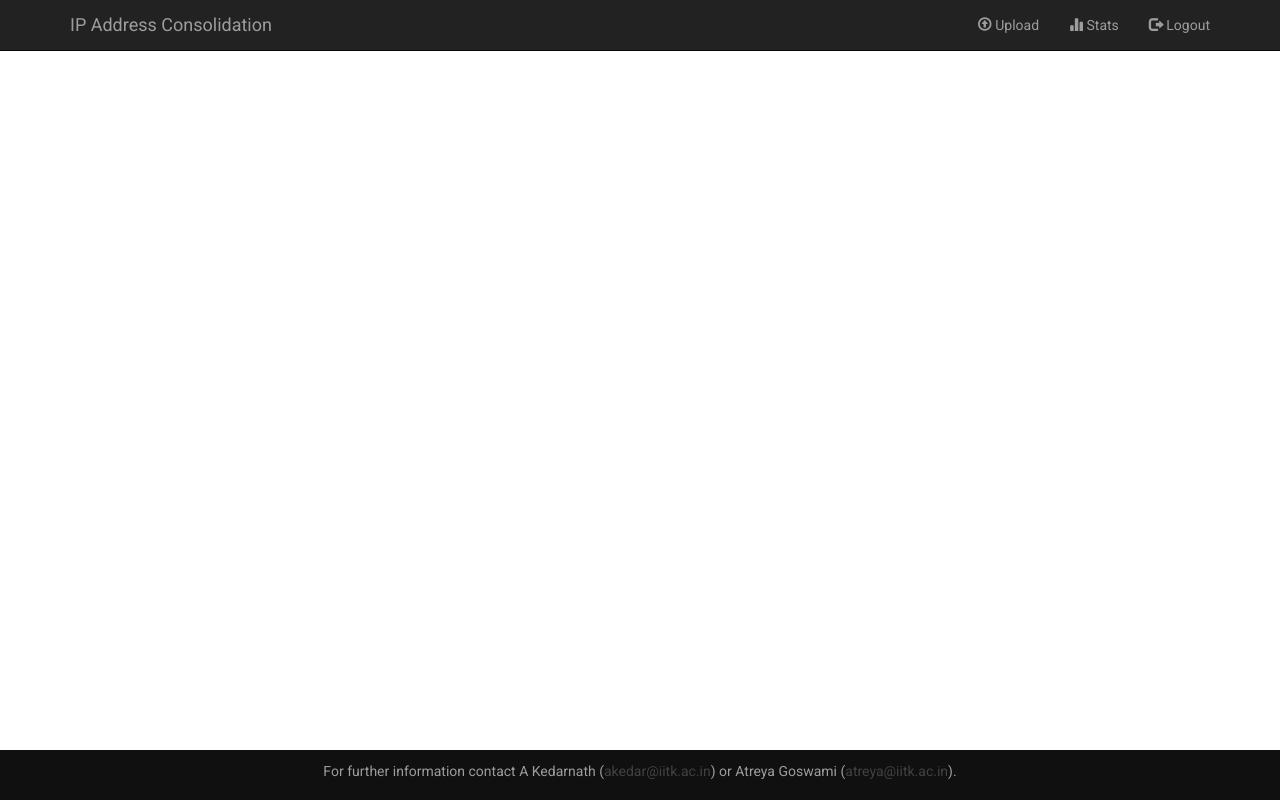
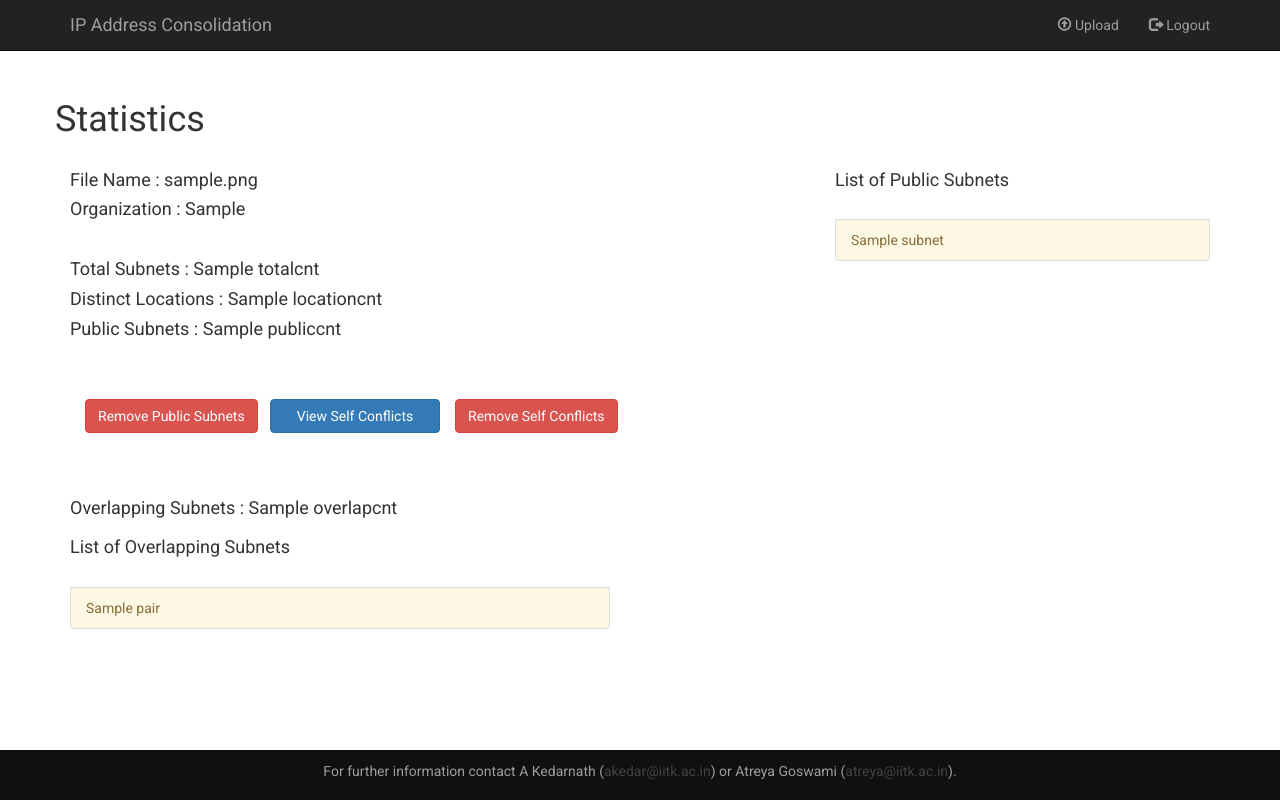
Before and after one commit to atreya221/CS396A, a Django app: template src/templates/stats.html in a window 1280 px wide. Run offline with Django 4.2, Linux system fonts and the light colour scheme; tables that the repository leaves empty hold one stand-in row (values such as "Sample post"); the template is opened without the code that fills it: values that come from a table or form of the project are taken from there, most other values are stand-ins (such as "Sample title", 1, 10 or a date in 2020); some libraries are stand-ins or nearby versions.

Commit message:
Added function for removing public subnets and self conflicts

```diff
--- a/src/src/urls.py
+++ b/src/src/urls.py
@@ -32,5 +32,7 @@ urlpatterns = [
     path("formsubmit/", views.submitForm, name="submitForm"),
     path("deleteFile/", views.deleteFile, name="submitForm"),
     path("stats/", views.stats, name="upload"),
+    path("removePublic/", views.removePublicSubnets, name="removePublicSubnets"),
+    path("resolveSelfConflicts/", views.resolveSelfConflicts, name="resolveSelfConflicts"),
     path('', views.UploadView.as_view(), name='fileupload'),
 ]+ static(settings.MEDIA_URL, document_root=settings.MEDIA_ROOT)
--- a/src/templates/dashboard.html
+++ b/src/templates/dashboard.html
@@ -27,7 +27,6 @@
                 <div class="collapse navbar-collapse" id="myNavbar">
                     <ul class="nav navbar-nav navbar-right">
                             <li><a href="/upload"><span class="glyphicon glyphicon-upload"></span> Upload</a></li>
-                            <li><a href="/stats"><span class="glyphicon glyphicon-stats"></span> Stats</a></li>
                             <li><a href="/logout"><span class="glyphicon glyphicon-log-out"></span> Logout</a></li>
                     </ul>
                 </div>
--- a/src/templates/stats.html
+++ b/src/templates/stats.html
@@ -27,63 +27,72 @@
                 <div class="collapse navbar-collapse" id="myNavbar">
                     <ul class="nav navbar-nav navbar-right">
                         <li><a href="/upload"><span class="glyphicon glyphicon-upload"></span> Upload</a></li>
-                        <li><a href="/stats"><span class="glyphicon glyphicon-stats"></span> Stats</a></li>
                         <li><a href="/logout"><span class="glyphicon glyphicon-log-out"></span> Logout</a></li>
                     </ul>
                 </div>
             </div>
         </div>
 
-		<!--<div class="container container-modi">
-			<div class="row row-style">
-				<div class="col-xs-offset-2 col-xs-8 col-md-offset-3 col-md-6">
-                    {% if messages %}
-                    {% for message in messages %}
-                    {% if message.tags %}
-                    {% if message.tags == "error" %}
-                    <div class="panel panel-danger">
-                    {% endif %}
-                    {% if message.tags == "success" %}
-                    <div class="panel panel-success">
-                    {% endif %}
-						<div class="panel-heading">
-							<strong><h5 class="{{ message.tags }}">{{ message }}</h5></strong>
+		<div class="container container-fluid">
+            <div class="row">
+                <main class="col-md-9 ml-sm-auto col-lg-12 px-md-4 py-4">
+                    <div class="row">
+                        <div class="col-12 col-xl-8 mb-4 mb-lg-0">
+                            <div class="card">
+                                <h1 class="h1" style="margin-top: 100px; margin-bottom: 20px;">Statistics</h1>
+                                <div class="card col-lg-6">
+                                    <h4 class="card-header">File Name : {{file.file.name}}</h4>
+                                    <h4 class="card-header">Organization : {{file.organization}}</h4>
+                                    <br>
+                                    <h4 class="card-header">Total Subnets : {{totalcnt}}</h4>
+                                    <h4 class="card-header">Distinct Locations : {{locationcnt}}</h4>
+                                    <h4 class="card-header">Public Subnets : {{publiccnt}}</h4>
+                                    <center>
+                                        {% if public_subnets %}
+                                        <div class="form-group col-lg-4">
+                                            <input style="margin-top: 50px; margin-bottom: 50px;" type="submit" value="Remove Public Subnets" class="btn btn-danger">
                                         </div>
                                         {% endif %}
-                    {% endfor %}
-                    {% else %}
-                    <div class="panel panel-primary">
-                        <div class="panel-heading">
-                            <h4><strong>LOGIN</strong></h4>
-                        </div>
-                    {% endif %}
-
-						<div class="panel-body panel-body-style">
-							<p class="text-warning">
-								<em>Login to use the Portal</em>
-							</p>
-                            <form action="/user/loginUser" method="post">
+                                        <form method="post" action="/stats/?file_id={{file.file_id}}">
                                             {% csrf_token %}
-                                <div class="form-group">
-                                    <input type="text" name="username" id="username" placeholder="username" class="form-control" required="True" autofocus="True">
-                                </div>
-                                <div class="form-group">
-                                    <input type="password" name="password" id = "password" placeholder="Password" class="form-control" required="True" pattern=".{6,}" autofocus>
-                                </div>
-                                <div class="form-group">
-                                    <input type="submit" class="btn btn-primary" value="Login">
+                                            <div class="form-group col-lg-4">
+                                                <input style="margin-top: 50px; min-width: 170px; margin-bottom: 50px;" type="submit" value="View Self Conflicts" class="btn btn-primary">
                                             </div>
                                         </form>
-
+                                        <form method="post" action="/resolveSelfConflicts/?file_id={{file.file_id}}">
+                                            {% csrf_token %}
+                                            <div class="form-group col-lg-4">
+                                                <input style="margin-top: 50px; margin-bottom: 50px;" type="submit" value="Remove Self Conflicts" class="btn btn-danger">
                                             </div>
-						<div class="panel-footer panel-footer-style">
-							Don't have an account? <a href="/user/signup" class="text-info"><strong>Sign up</strong></a>
+                                        </form>
+                                    </center>
+                                    <br><br>
+                                    {% if overlappings %}
+                                    <h4 class="card-header" style="margin-top: 50px;">Overlapping Subnets : {{overlapcnt}}</h4>
+                                    <ul class="list-group col-lg-12" style="margin-bottom: 100px;">
+                                        <h4 class="card-header">List of Overlapping Subnets</h4>
+                                        <br>
+                                        {% for pair in overlappings %}
+                                        <li class="list-group-item list-group-item-warning">{{ pair }}</li>
+                                        {% endfor %}
+                                    </ul>
+                                    {% endif %}
+                                </div>
+                                {% if public_subnets %}
+                                <ul class="list-group col-lg-offset-2 col-lg-4" style="margin-bottom: 100px;">
+                                    <h4 class="card-header">List of Public Subnets</h4>
+                                    <br>
+                                    {% for subnet in public_subnets %}
+                                    <li class="list-group-item list-group-item-warning">{{ subnet }}</li>
+                                    {% endfor %}
+                                </ul>
+                                {% endif %}
                             </div>
                         </div>
                     </div>
+                </main>
             </div>
-            <div class="push"></div>
-		</div>-->
+        </div>
 
 
 		<footer class = "navbar navbar-fixed-bottom">
--- a/src/templates/upload.html
+++ b/src/templates/upload.html
@@ -27,7 +27,6 @@
                 <div class="collapse navbar-collapse" id="myNavbar">
                     <ul class="nav navbar-nav navbar-right">
                             <li><a href="/upload"><span class="glyphicon glyphicon-upload"></span> Upload</a></li>
-                            <li><a href="/stats"><span class="glyphicon glyphicon-stats"></span> Stats</a></li>
                             <li><a href="/logout"><span class="glyphicon glyphicon-log-out"></span> Logout</a></li>
                     </ul>
                 </div>
```
Also changed, not shown: src/user/utils.py (+96 -0 lines), src/user/views.py (+69 -1 lines), 1 other file. Lines whose indentation alone changed are shown as unchanged.
